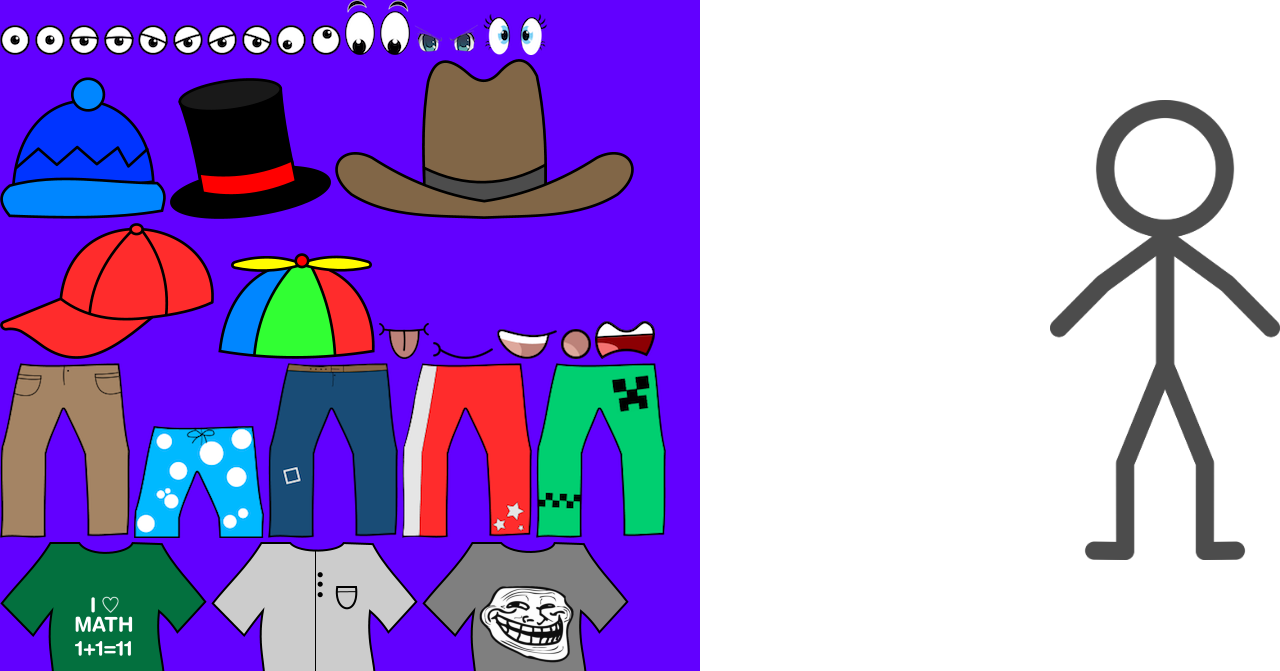
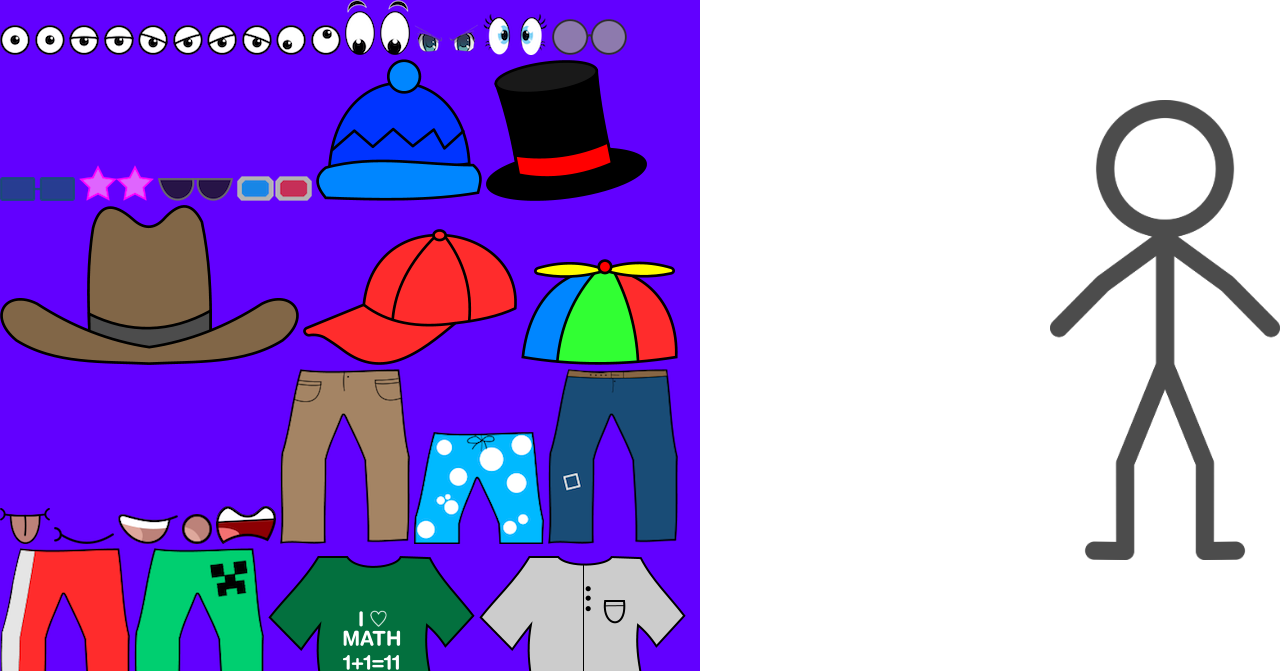
Before and after one commit to txulu15-ITvarsity/-Module-4-Assessment-1, a plain HTML site: page index.html in a window 1280 px wide. Shown: the top 671 px of the page. Drawn offline with Linux system fonts and the light colour scheme.

Commit message:
Add files via upload

```diff
--- a/index.html
+++ b/index.html
@@ -16,6 +16,12 @@
                  <img src="images/eyes_07.png" class="draggable"/>
                  <img src="images/eyes_08.png" class="draggable"/>
 
+
+                 <img src="images/glasses_01.png" class="draggable"/>
+                 <img src="images/glasses_02.png" class="draggable"/>
+                 <img src="images/glasses_03.png" class="draggable"/>
+                 <img src="images/glasses_04.png" class="draggable"/>
+                 <img src="images/glasses_05.png" class="draggable"/>
 
                  <img src="images/hat_01.png" class="draggable"/>
                  <img src="images/hat_02.png" class="draggable"/>
```
